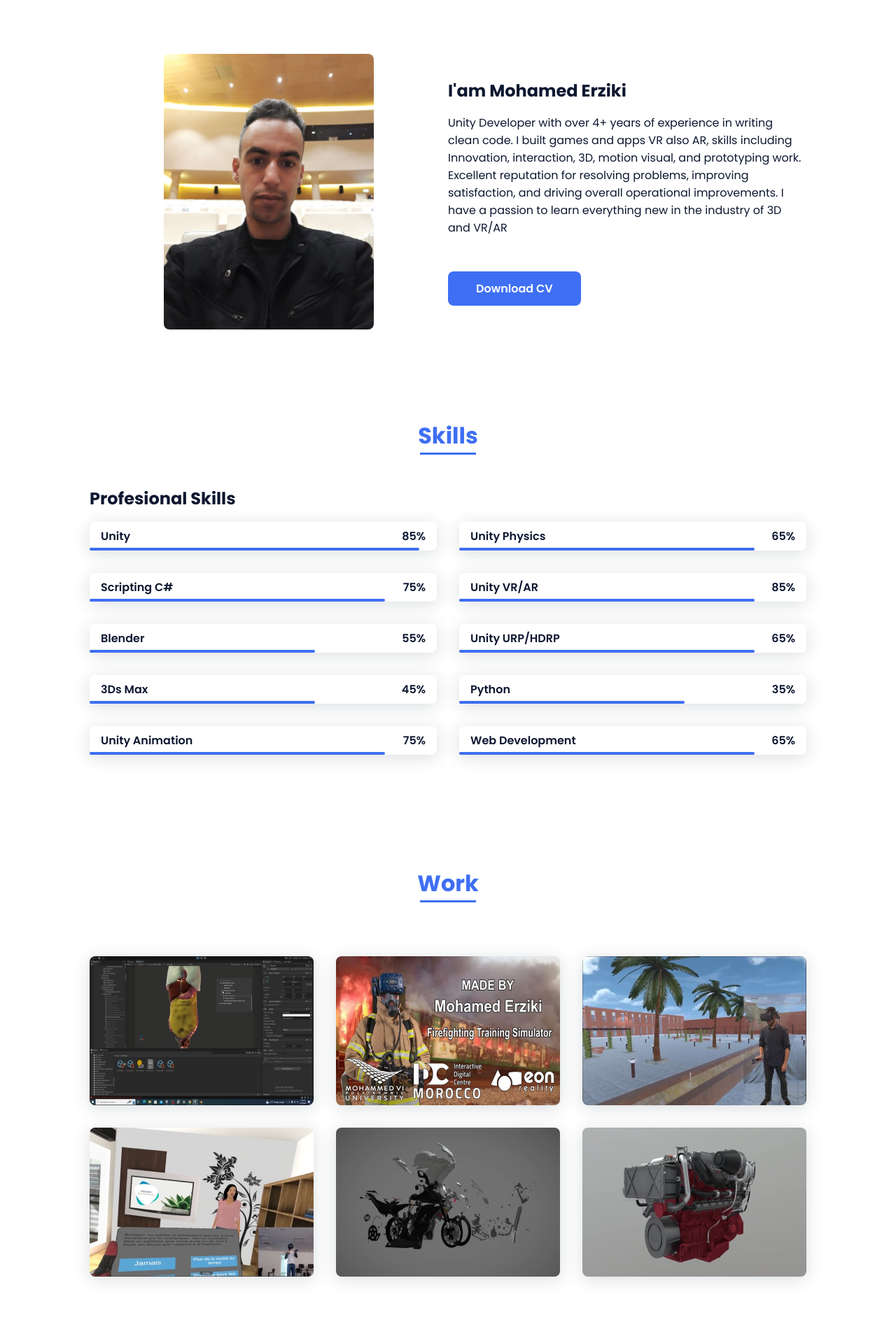
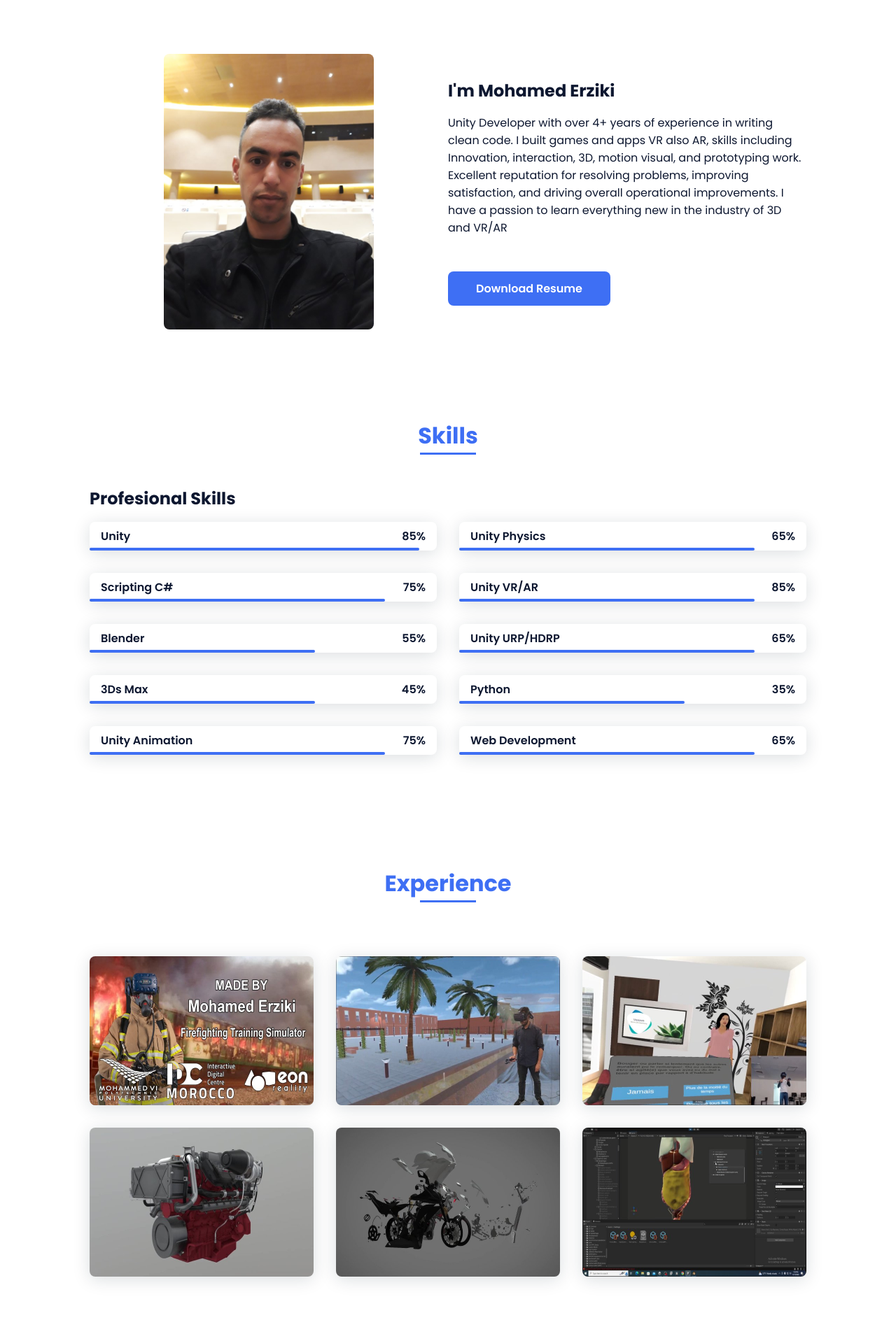
Before and after one commit to Mderziki/portfolio, a plain HTML site: page index.html in a window 1280 px wide. Shown: the part 773-2660 px from the top of the page at 70% size. Drawn offline with nearby package versions, Linux system fonts and the light colour scheme.

Commit message:
Update index.html

```diff
--- a/index.html
+++ b/index.html
@@ -40,7 +40,7 @@
             <!--===== HOME =====-->
             <section class="home bd-grid" id="home">
                 <div class="home__data">
-                    <h1 class="home__title">Hi,<br>I'am <span class="home__title-color">Mohamed</span><br> Unity Developer</h1>
+                    <h1 class="home__title">Hi,<br>I'm <span class="home__title-color">Mohamed</span><br> Unity Developer</h1>
                 </div>
                 <div class="home__social">
                     <a href="https://www.linkedin.com/in/mohamederziki/" class="home__social-icon"><i class='bx bxl-linkedin'></i></a>
@@ -71,11 +71,11 @@
                     </div>
 
                     <div>
-                        <h2 class="about__subtitle">I'am Mohamed Erziki</h2>
+                        <h2 class="about__subtitle">I'm Mohamed Erziki</h2>
                         <p class="about__text">Unity Developer with over 4+ years of experience in writing clean code. I built games and apps VR also AR, skills including Innovation, interaction, 3D, motion visual, and prototyping work. Excellent reputation for resolving problems, improving satisfaction, and driving overall operational improvements. I have a passion to learn everything new in the industry of 3D and VR/AR</p>
                         <br>
                         <br>
-                        <a href="assets/img/ErzikiResume.pdf" target="_blank" class="button">Download CV</a>
+                        <a href="assets/img/Erziki_Unity_Developer.pdf" target="_blank" class="button">Download Resume</a>
                     </div>
                 </div>
             </section>
@@ -213,14 +213,11 @@
                 </div>
             </section>
 
-            <!--===== WORK =====-->
+            <!--===== EXPERIENCE =====-->
             <section class="work section" id="work">
-                <h2 class="section-title">Work</h2>
+                <h2 class="section-title">Experience</h2>
 
                 <div class="work__container bd-grid">
-                    <a href="https://youtu.be/L_fAmGbv_Bw" target="_blank" class="work__img">
-                        <img src="assets/img/work1.jpg" alt="">
-                    </a>
                     <a href="https://youtu.be/VKLQrMd8FZI" target="_blank" class="work__img">
                         <img src="assets/img/work2.jpg" alt="">
                     </a>
@@ -230,14 +227,19 @@
                     <a href="https://youtu.be/MLKKs07JLzc" target="_blank" class="work__img">
                         <img src="assets/img/work4.jpg" alt="">
                     </a>
+                    <a href="https://youtu.be/UBYEtmNYOcU" target="_blank" class="work__img">
+                        <img src="assets/img/work6.jpg" alt="">
+                    </a>
                     <a href="https://youtu.be/BZUSCXS4m4k" target="_blank" class="work__img">
                         <img src="assets/img/work5.jpg" alt="">
                     </a>
-                    <a href="https://youtu.be/kK9J2aA2o54" target="_blank" class="work__img">
-                        <img src="assets/img/work6.jpg" alt="">
+                    <a href="https://youtu.be/L_fAmGbv_Bw" target="_blank" class="work__img">
+                        <img src="assets/img/work1.jpg" alt="">
                     </a>
                 </div>
             </section>
+            <!--===== EXPERIENCE End =====-->
+
 
 
             <!--===== CONTACT =====-->
```
